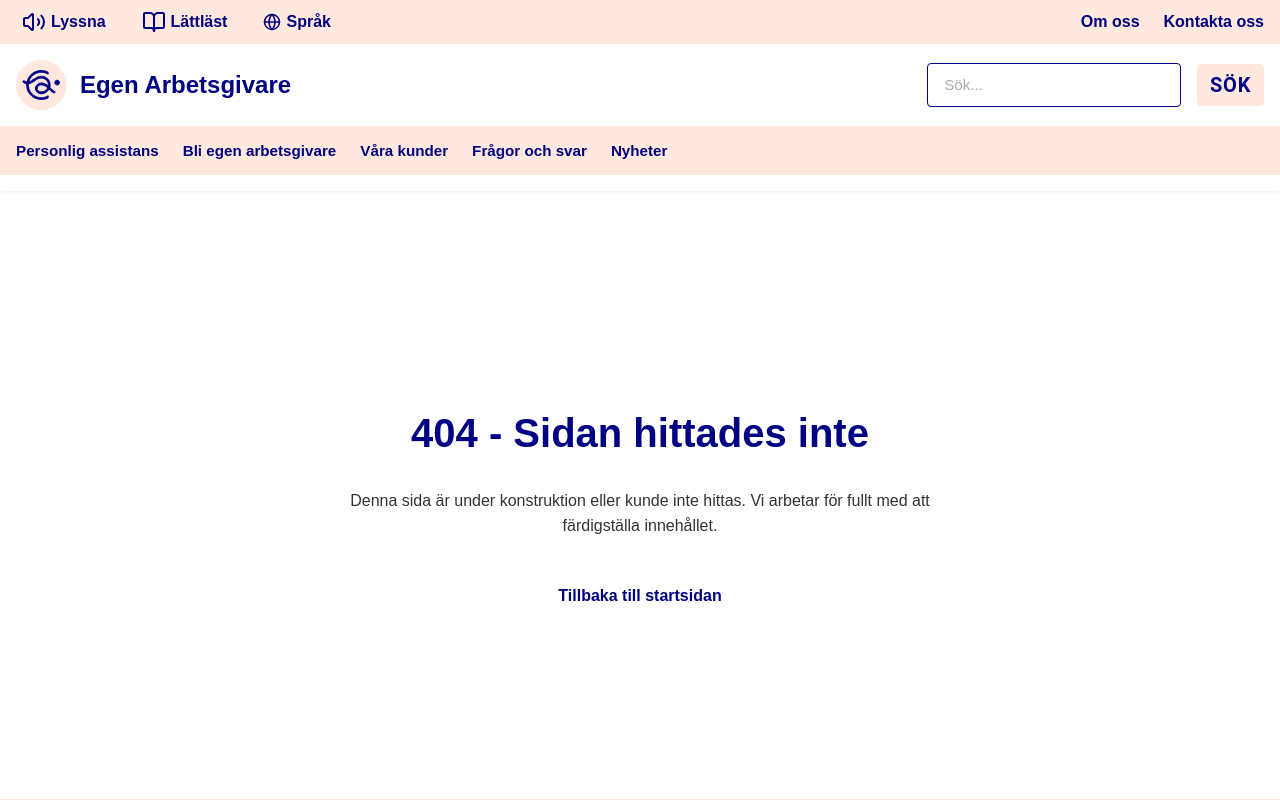
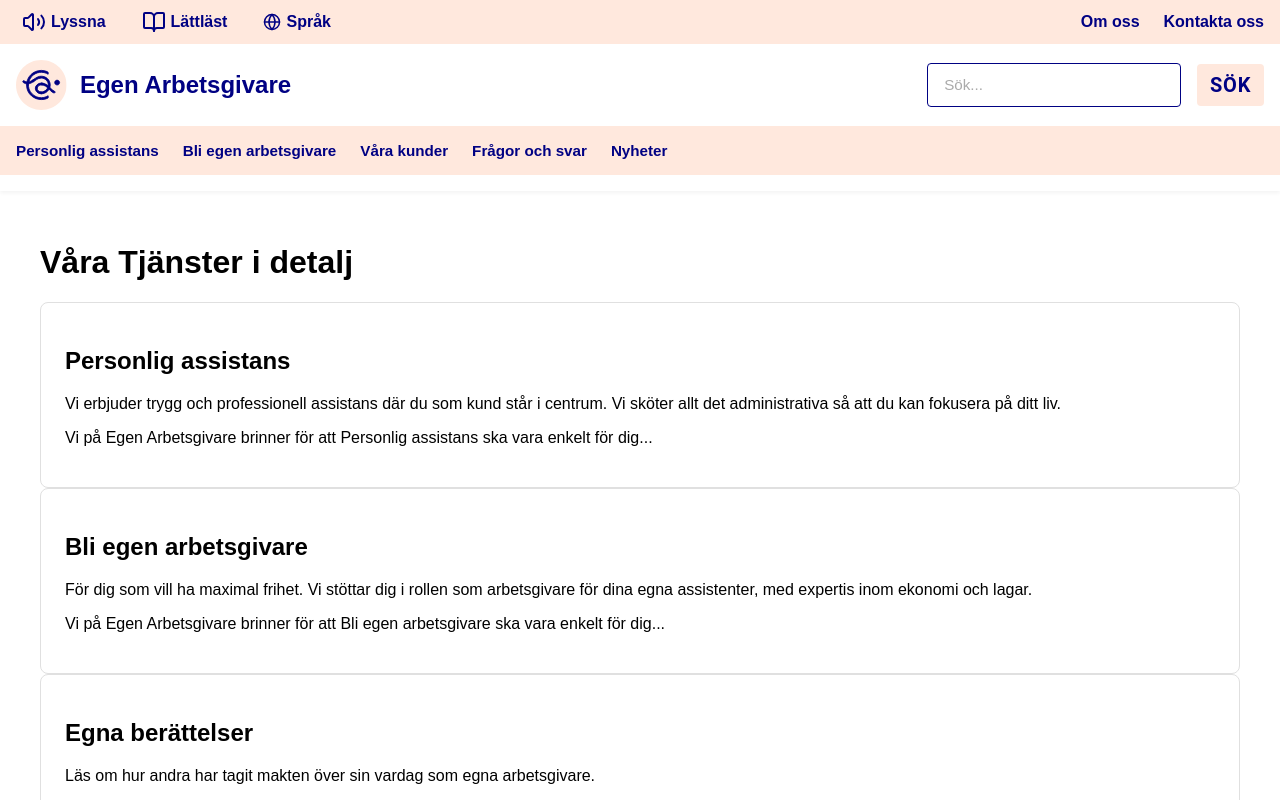
Before and after one commit to Markiza666/Egen-Arbetsgivare, a React (Vite) app in the folder client/: page /tjanster in a window 1280 px wide. Shown: the top 800 px of the page. Built offline with nearby package versions, Linux system fonts and the light colour scheme.

Commit message:
feat: implement dynamic services using custom hook and css modules

```diff
--- a/client/src/App.tsx
+++ b/client/src/App.tsx
@@ -1,10 +1,14 @@
 import { BrowserRouter as Router } from 'react-router-dom';
 import AppRoutes from './routes/AppRoutes';
 import './App.scss';
+import ScrollToTop from './components/common/ScrollToTop';
+import RouteAnnouncer from './components/common/RouteAnnouncer';
 
 const App: React.FC = () => {
     return (
         <Router>
+            <ScrollToTop />
+            <RouteAnnouncer />
             <AppRoutes />
         </Router>
     );
--- /dev/null
+++ b/client/src/hooks/useServices.ts
@@ -0,0 +1,51 @@
+import { useState, useEffect } from 'react';
+import type { ServiceItem } from '../types';
+
+/**
+ * useServices Hook
+ * * Handles fetching and management of service-related data.
+ * Currently serves static data but is structured to support asynchronous API calls and loading/error states.
+ */
+export const useServices = () => {
+    const [services, setServices] = useState<ServiceItem[]>([]);
+    const [loading, setLoading] = useState(true);
+
+    useEffect(() => {
+        // Simulate fetching data from an API with static data for now
+        const fetchServices = () => {
+            const data: ServiceItem[] = [
+                {
+                    id: '1',
+                    title: 'Personlig assistans',
+                    description: 'Vi erbjuder trygg och professionell assistans där du som kund står i centrum. Vi sköter allt det administrativa så att du kan fokusera på ditt liv.',
+                    features: ['Matchning av assistenter', 'Juridisk hjälp vid ansökan', 'Dygnet runt-support']
+                },
+                {
+                    id: '2',
+                    title: 'Bli egen arbetsgivare',
+                    description: 'För dig som vill ha maximal frihet. Vi stöttar dig i rollen som arbetsgivare för dina egna assistenter, med expertis inom ekonomi och lagar.',
+                    features: ['Full kontroll över rekrytering', 'Löneadministration ingår', 'Utbildningspaket för dina anställda']
+                },
+                {
+                    id: 'berattelser',
+                    title: 'Egna berättelser',
+                    description: 'Läs om hur andra har tagit makten över sin vardag som egna arbetsgivare.',
+                    features: ['Kundintervjuer', 'Erfarenhetsutbyte', 'Inspiration']
+                },
+                {
+                    id: 'nyheter',
+                    title: 'Nyheter',
+                    description: 'Håll dig uppdaterad om lagändringar och vad som händer hos Egen Arbetsgivare.',
+                    features: ['Lagbevakning', 'Event', 'Branschnyheter']
+                }
+            ];
+
+            setServices(data);
+            setLoading(false);
+        };
+
+        fetchServices();
+    }, []);
+
+  return { services, loading };
+};
--- a/client/src/pages/home/HomePage.scss
+++ b/client/src/pages/home/HomePage.module.scss
@@ -1,20 +1,20 @@
 // src/pages/home-page/HomePage.scss
 @use '../../styles/variables' as v;
 
-.home-page {
+.homePage {
     .hero {
-        .hero-container {
+        .heroContainer {
             position: relative;
             width: 100%;
             overflow: hidden;
 
-            .hero-img {
+            .heroImg {
                 width: 100%;
                 height: auto;
                 display: block;
             }
 
-            .hero-title {
+            .heroTitle {
                 position: absolute;
                 background-color: v.$hero-title-bg;
                 bottom: 0;
@@ -40,7 +40,7 @@
         }
     }
 
-    .content-wrapper {
+    .contentWrapper {
         max-width: v.$container-max-width;
         padding: 1rem;
         display: flex;
@@ -52,17 +52,17 @@
             padding: 1.5rem 1rem;
             align-items: flex-start;
 
-            .main-info {
+            .mainInfo {
                 flex: 1.2;
             }
 
-            .services-grid {
+            .servicesGrid {
                 flex: 0.8;
             }
         }
     }
 
-    .main-info {
+    .mainInfo {
         text-align: left;
 
         h2 {
@@ -91,7 +91,7 @@
         }
     }
 
-    .services-grid {
+    .servicesGrid {
         display: grid;
         grid-template-columns: 1fr;
         gap: 1rem;
@@ -99,8 +99,8 @@
     }
 
     @media (min-width: 768px) {
-        .home-page {
-            .hero-section {
+        .homePage {
+            .heroSection {
                 padding: 5rem 2rem;
                 display: flex;
                 align-items: center;
@@ -112,10 +112,22 @@
                 }
             }
 
-            .services-grid {
+            .servicesGrid {
                 max-width: 400px;
                 margin: 0;
             }
         }
     }
 }
+
+.readMore {
+    display: inline-block;
+    margin-top: 1rem;
+    color: v.$primary-color;
+    text-decoration: none;
+    font-weight: bold;
+
+    &:hover {
+        text-decoration: underline;
+    }
+}
--- a/client/src/pages/home/HomePage.tsx
+++ b/client/src/pages/home/HomePage.tsx
@@ -10,45 +10,45 @@ import React from 'react';
 import startHero from '../../assets/startHero.svg';
 import ServiceAccordion from './ServiceAccordion';
 import { NavLink } from 'react-router';
-import './HomePage.scss';
+import styles from './HomePage.module.scss';
+import { useServices } from '../../hooks/useServices';
 
 const HomePage: React.FC = () => {
+    const { services, loading } = useServices();
+
+    if (loading) return <div>Laddar tjänster...</div>;
+
     return (
-        <div className="home-page">
-            <section className="hero">
-                <div className="hero-container">
-                    <img src={startHero} alt="Hero bild"className="hero-img" />
-                    <h1 className="hero-title">
+        <div className={styles.homePage}>
+            <section className={styles.hero}>
+                <div className={styles.heroContainer}>
+                    <img src={startHero} alt="Hero bild" className={styles.heroImg} />
+                    <h1 className={styles.heroTitle}>
                         <span>Egen arbetsgivare?</span>
                         <span>Såhär kommer du igång!</span>
                     </h1>
                 </div>
             </section>
 
-            <div className="content-wrapper">
-                <div className="services-grid ">
-                    <ServiceAccordion title="Personlig Assistans">
-                        <p>Info om personlig assistans...Lorem ipsum dolor sit amet, consectetur adipiscing elit. Interdum sem est felis, aliquam mollis pellentesque. Morbi laoreet fusce massa a et ac vitae malesuada a...</p>
-                        <NavLink to="/personlig-assistans">Se hela sidan</NavLink>
-                    </ServiceAccordion>
+            <div className={styles.contentWrapper}>
+                <div className={styles.servicesGrid}>
+                    {services.map((service) => (
+                        <ServiceAccordion key={service.id} title={service.title}>
+                            <p>{service.description}</p>
 
-                    <ServiceAccordion title="Bli egen arbetsgivare">
-                        <p>Info om hur du blir egen arbetsgivare...Lorem ipsum dolor sit amet, consectetur adipiscing elit. Interdum sem est felis, aliquam mollis pellentesque. Morbi laoreet fusce massa a et ac vitae malesuada a...</p>
-                        <NavLink to="/bli-egen-arbetsgivare">Se hela sidan</NavLink>
-                    </ServiceAccordion>
+                            {/* List from data */}
+                            <ul>
+                                {service.features.map((f, i) => <li key={i}>{f}</li>)}
+                            </ul>
 
-                    <ServiceAccordion title="Egna berättelser">
-                        <p>Info om egna berättelser...Lorem ipsum dolor sit amet, consectetur adipiscing elit. Interdum sem est felis, aliquam mollis pellentesque. Morbi laoreet fusce massa a et ac vitae malesuada a...</p>
-                        <NavLink to="/egna-berattelser">Se hela sidan</NavLink>
-                    </ServiceAccordion>
-
-                    <ServiceAccordion title="Nyheter">
-                        <p>Info om nyheter...Lorem ipsum dolor sit amet, consectetur adipiscing elit. Interdum sem est felis, aliquam mollis pellentesque. Morbi laoreet fusce massa a et ac vitae malesuada a...</p>
-                        <NavLink to="/nyheter">Se hela sidan</NavLink>
-                    </ServiceAccordion>
+                            <NavLink to={`/tjanster/${service.id}`} className={styles.readMore}>
+                                Läs mer om {service.title}
+                            </NavLink>
+                        </ServiceAccordion>
+                    ))}
                 </div>
 
-                <section className="main-info">
+                <section className={styles.mainInfo}>
                     <h2>Ta kommandot över din vardag</h2>
 
                     <h3>Mer frihet som egen arbetsgivare</h3>
--- /dev/null
+++ b/client/src/pages/services/ServicesPage.module.scss
@@ -0,0 +1,23 @@
+.servicesContainer {
+    padding: 2rem;
+    max-width: 1200px;
+    margin: 0 auto;
+}
+
+.serviceCard {
+    border: 1px solid #e0e0e0;
+    border-radius: 8px;
+    padding: 1.5rem;
+    background-color: #fff;
+    transition: transform 0.2s ease;
+
+    &:hover {
+            transform: translateY(-5px);
+            box-shadow: 0 4px 12px rgba(0,0,0,0.1);
+    }
+
+    h3 {
+            color: var(--primary-color); // We use the variable color
+            margin-bottom: 1rem;
+    }
+}
--- /dev/null
+++ b/client/src/pages/services/ServicesPage.tsx
@@ -0,0 +1,33 @@
+/**
+ * ServicesPage Component
+ * Displays the list of services using data from useServices hook.
+ * Implements CSS Modules for scoped styling and clean architecture.
+ */
+import { useServices } from '../../hooks/useServices';
+import styles from './ServicesPage.module.scss';
+
+const ServicesPage: React.FC = () => {
+    const { services, loading } = useServices();
+
+    if (loading) {
+        return <div className={styles.servicesContainer}>Loading services...</div>;
+    }
+
+    return (
+            <div className={styles.servicesContainer}>
+                <h1>Våra Tjänster i detalj</h1>
+                {services.map((service) => (
+                    <section key={service.id} id={service.id} className={styles.serviceCard}>
+                        <h2>{service.title}</h2>
+                        <p className={styles.lead}>{service.description}</p>
+                        <div className={styles.content}>
+                            {/* Här kan du lägga till mer text senare som bara syns här */}
+                            <p>Vi på Egen Arbetsgivare brinner för att {service.title} ska vara enkelt för dig...</p>
+                        </div>
+                    </section>
+                ))}
+            </div>
+    );
+};
+
+export default ServicesPage;
--- a/client/src/routes/AppRoutes.tsx
+++ b/client/src/routes/AppRoutes.tsx
@@ -7,11 +7,13 @@
  * - Maps URL paths to their respective page components (Home, Assistans, FAQ, etc.).
  * - Includes a "catch-all" wildcard route (*) to handle 404/Not Found states.
  * - Utilizes React Router's 'Outlet' mechanism for nested view rendering.
+ * *Uses nested routes to wrap pages within the main Layout.
  */
 import { Routes, Route, NavLink } from 'react-router-dom';
 import Layout from '../components/layout/Layout';
 import HomePage from '../pages/home/HomePage';
 import './../pages/notFound/NotFound.scss'; // Återanvänd samma stil för 404-sidan
+import ServicesPage from '../pages/services/ServicesPage';
 
 const PagePlaceholder: React.FC<{ title: string }> = ({ title }) => (
     <div className="page-placeholder">
@@ -27,13 +29,7 @@ const AppRoutes: React.FC = () => {
             <Route path="/" element={<Layout />}>
                 <Route index element={<HomePage />} />
 
-                <Route path="assistans" element={<PagePlaceholder title="Personlig Assistans" />} />
-                <Route path="arbetsgivare" element={<PagePlaceholder title="Bli egen arbetsgivare" />} />
-                <Route path="kunder" element={<PagePlaceholder title="Våra kunder" />} />
-                <Route path="faq" element={<PagePlaceholder title="Frågor och svar" />} />
-                <Route path="nyheter" element={<PagePlaceholder title="Nyheter" />} />
-                <Route path="om-oss" element={<PagePlaceholder title="Om oss" />} />
-                <Route path="kontakt" element={<PagePlaceholder title="Kontakta oss" />} />
+                <Route path="tjanster" element={<ServicesPage />} />
 
                 <Route path="*" element={<PagePlaceholder title="404 - Sidan hittades inte" />} />
             </Route>
--- /dev/null
+++ b/client/src/types/declarations.d.ts
@@ -0,0 +1,5 @@
+declare module '*.module.scss' {
+    const content: { [className: string]: string };
+
+    export default content;
+}
```
Also changed, not shown: client/src/types/index.ts (+8 -0 lines).
